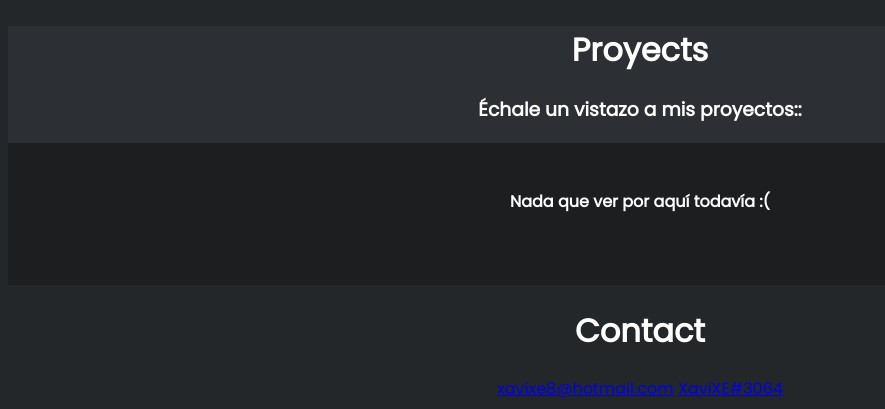
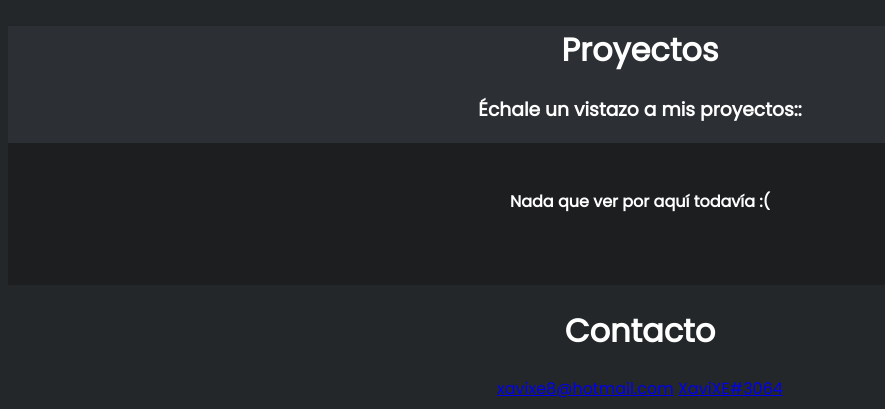
Before and after one commit to XaviXE/xavixe.github.io, a plain HTML site: page index.html in a window 1280 px wide. Shown: the part 393-802 px from the top of the page, without its empty margins (0-885 px from the left). Drawn offline with Linux system fonts and the light colour scheme.

Commit message:
fix typo

```diff
--- a/index.html
+++ b/index.html
@@ -38,7 +38,7 @@
         </div>
 
         <div class="proyects">
-            <h1>Proyects</h1>
+            <h1>Proyectos</h1>
             <h3>Échale un vistazo a mis proyectos::</h3>
 
 
@@ -54,7 +54,7 @@
         </div>
 
             <div class="bottom">
-                <h1>Contact</h1>
+                <h1>Contacto</h1>
                 <a href="https://mailto:xavixe8@hotmail.com">xavixe8@hotmail.com</a>
                 <a href="https://discord.com/users/758743564879659069">XaviXE#3064</a>
             </div>
```
